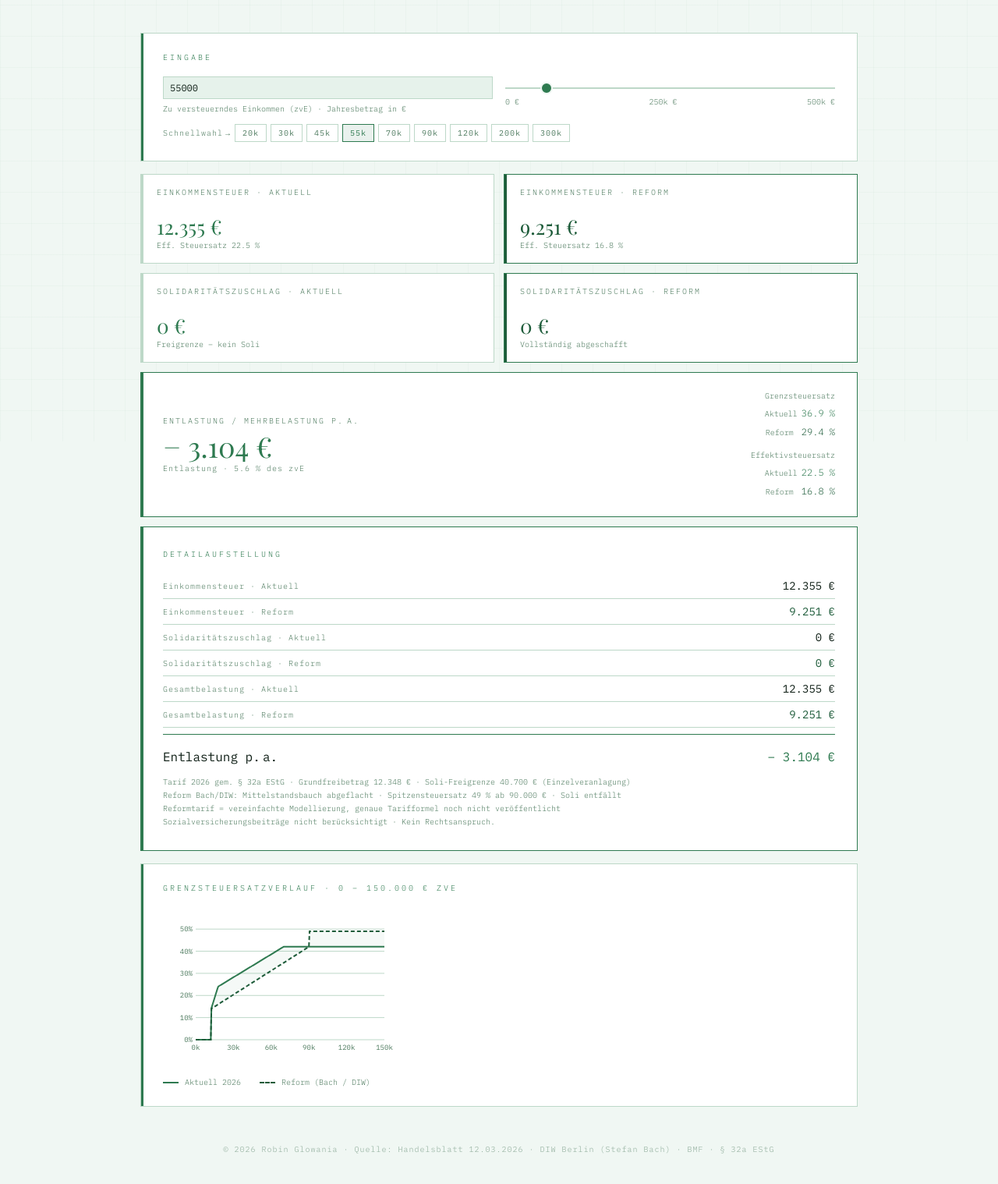
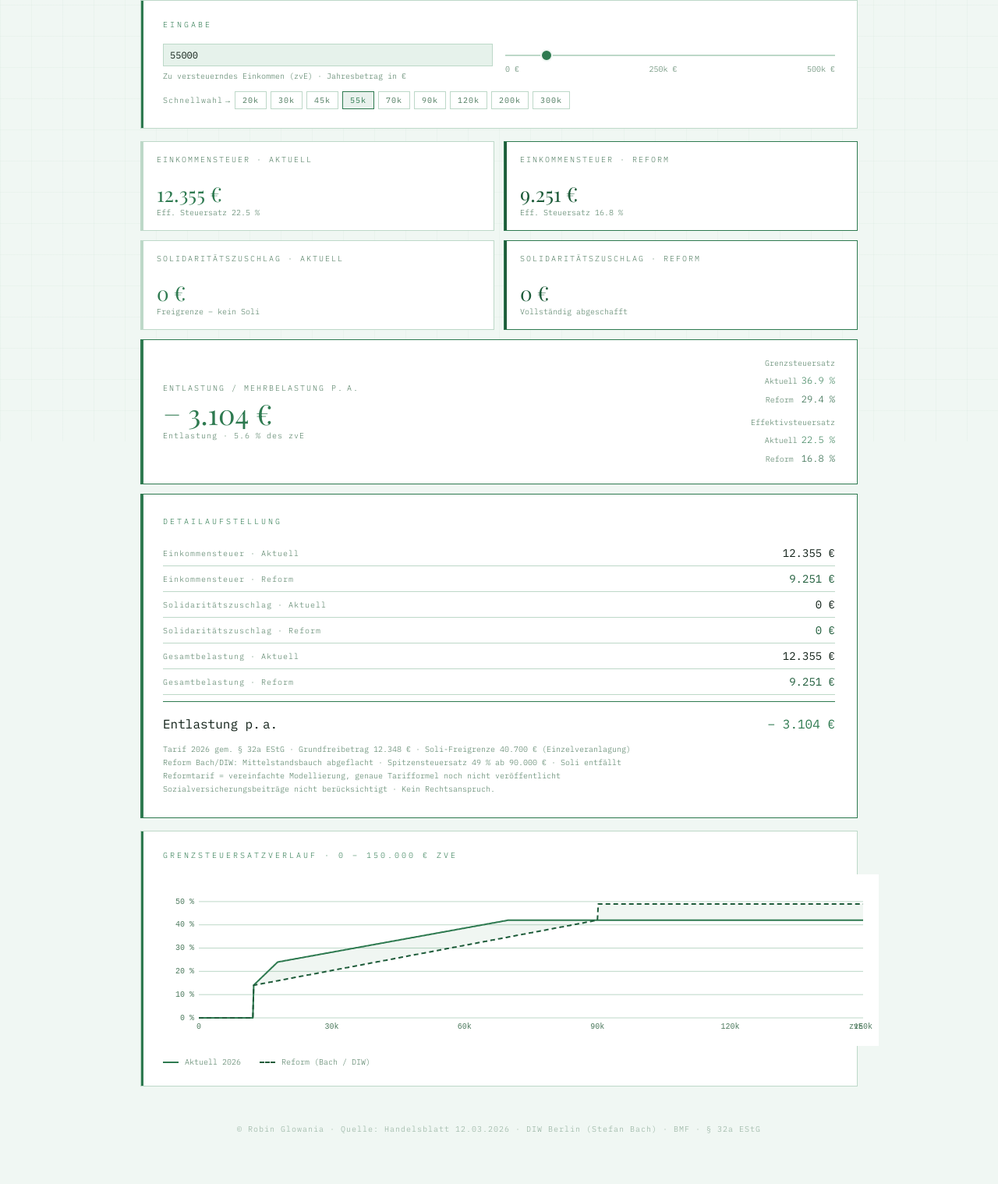
Before and after one commit to rglowania/steuerreform-rechner, a plain HTML site: page index.html in a window 1280 px wide. Shown: the part 234-1752 px from the top of the page at 78% size. Drawn offline with nearby package versions, Linux system fonts and the light colour scheme.

Commit message:
Add files via upload

```diff
--- a/index.html
+++ b/index.html
@@ -383,7 +383,6 @@ input[type=range]::-webkit-slider-thumb{
 
   <!-- HEADER -->
   <header>
-    <div class="badge">§ 32a EStG &middot; Reformvorschlag DIW</div>
     <h1>Steuerreform<span>-Rechner</span></h1>
     <p class="subtitle">
       Aktueller Tarif 2026 vs. Bach/DIW-Vorschlag<br>
@@ -519,7 +518,7 @@ input[type=range]::-webkit-slider-thumb{
   <!-- CARD: Chart -->
   <div class="card">
     <div class="card-title">Grenzsteuersatzverlauf &middot; 0 – 150.000 &euro; zvE</div>
-    <canvas id="chart" height="200"></canvas>
+    <canvas id="chart" style="display:block;width:100%;"></canvas>
     <div class="chart-legend">
       <div class="legend-item">
         <div class="legend-line solid"></div>
@@ -534,7 +533,7 @@ input[type=range]::-webkit-slider-thumb{
 
 </div><!-- /.container -->
 
-<footer>&copy; 2026 Robin Glowania &middot; Quelle: Handelsblatt 12.03.2026 &middot; DIW Berlin (Stefan Bach) &middot; BMF &middot; § 32a EStG</footer>
+<footer>&copy; Robin Glowania &middot; Quelle: Handelsblatt 12.03.2026 &middot; DIW Berlin (Stefan Bach) &middot; BMF &middot; § 32a EStG</footer>
 
 <!-- ════════════════════════════════════════════════════════════
      JAVASCRIPT — Theme-Block nie ändern
@@ -714,78 +713,146 @@ function calculate() {
 }
 
 // ── Chart ──────────────────────────────────────────────────────
-function getCSSVar(name) {
-  return getComputedStyle(document.documentElement).getPropertyValue(name).trim();
+// Resolve CSS variable to a usable color string with fallback
+function cssColor(name, fallback) {
+  var v = getComputedStyle(document.documentElement).getPropertyValue(name).trim();
+  return v || fallback;
 }
 
 function updateChart(markerZvE) {
   var canvas = document.getElementById('chart');
   var ctx = canvas.getContext('2d');
-  var W = canvas.offsetWidth || 860;
-  var H = 200;
+
+  // Sizing: use offsetWidth, fixed logical height
+  var W = canvas.parentElement.clientWidth || 800;
+  var H = 220;
   var dpr = window.devicePixelRatio || 1;
-  canvas.width  = W * dpr;
-  canvas.height = H * dpr;
+  canvas.style.width  = W + 'px';
+  canvas.style.height = H + 'px';
+  canvas.width  = Math.round(W * dpr);
+  canvas.height = Math.round(H * dpr);
+  ctx.setTransform(1,0,0,1,0,0);
   ctx.scale(dpr, dpr);
   ctx.clearRect(0, 0, W, H);
 
-  var pad = {top:14,right:16,bottom:30,left:42};
+  var pad = {top:20, right:20, bottom:36, left:46};
   var cw = W - pad.left - pad.right;
-  var ch = H - pad.top - pad.bottom;
+  var ch = H - pad.top  - pad.bottom;
   var maxX = 150000, maxY = 55;
 
-  var xp = function(v){ return pad.left + (v/maxX)*cw; };
-  var yp = function(v){ return pad.top + ch - (v/maxY)*ch; };
+  var xp = function(v){ return pad.left + (v / maxX) * cw; };
+  var yp = function(v){ return pad.top  + ch - (v / maxY) * ch; };
 
-  var ca  = getCSSVar('--accent');
-  var cal = getCSSVar('--accent-lt');
-  var cb  = getCSSVar('--border');
-  var cm  = getCSSVar('--text-muted');
+  // Colors — read from CSS vars with safe fallbacks
+  var isDark = !document.documentElement.getAttribute('data-theme')
+    ? window.matchMedia('(prefers-color-scheme: dark)').matches
+    : document.documentElement.getAttribute('data-theme') !== 'light';
 
-  // Grid
-  ctx.font = '9px IBM Plex Mono, monospace';
+  var CA  = isDark ? '#5d9e7a' : '#2e7a50';   // --accent
+  var CAL = isDark ? '#89c4a2' : '#1e5c3a';   // --accent-lt
+  var CB  = isDark ? '#213328' : '#bdd8c8';   // --border
+  var CM  = isDark ? '#6e9480' : '#4d7a5e';   // --text-muted
+  var BG  = isDark ? '#13201a' : '#ffffff';   // --surface
+
+  // ── Background
+  ctx.fillStyle = BG;
+  ctx.fillRect(0, 0, W, H);
+
+  // ── Horizontal grid lines + Y labels
+  ctx.font = '10px monospace';
+  ctx.textBaseline = 'middle';
   for (var g = 0; g <= 50; g += 10) {
-    ctx.strokeStyle = cb; ctx.lineWidth = 1; ctx.setLineDash([]);
-    ctx.beginPath(); ctx.moveTo(pad.left, yp(g)); ctx.lineTo(pad.left+cw, yp(g)); ctx.stroke();
-    ctx.fillStyle = cm; ctx.textAlign = 'right';
-    ctx.fillText(g+'%', pad.left-4, yp(g)+3);
-  }
-  ctx.textAlign = 'center'; ctx.fillStyle = cm;
-  for (var v = 0; v <= 150000; v += 30000) {
-    ctx.fillText((v/1000)+'k', xp(v), H-pad.bottom+13);
+    ctx.strokeStyle = CB;
+    ctx.lineWidth = 1;
+    ctx.setLineDash([]);
+    ctx.beginPath();
+    ctx.moveTo(pad.left, yp(g));
+    ctx.lineTo(pad.left + cw, yp(g));
+    ctx.stroke();
+    ctx.fillStyle = CM;
+    ctx.textAlign = 'right';
+    ctx.fillText(g + ' %', pad.left - 6, yp(g));
   }
 
-  // Data
-  var pts = [];
-  for (var z = 0; z <= 150000; z += 500) {
-    pts.push({z:z, gC:grenzCurrent(z)*100, gR:grenzReform(z)*100});
+  // ── X axis labels
+  ctx.textBaseline = 'top';
+  ctx.textAlign = 'center';
+  ctx.fillStyle = CM;
+  for (var v = 0; v <= 150000; v += 30000) {
+    var label = v === 0 ? '0' : (v/1000) + 'k';
+    ctx.fillText(label, xp(v), H - pad.bottom + 6);
   }
 
-  // Shade between lines
+  // ── X axis label unit
+  ctx.textAlign = 'right';
+  ctx.fillText('zvE', pad.left + cw, H - pad.bottom + 6);
+
+  // ── Data points
+  var pts = [];
+  for (var z = 0; z <= 150000; z += 200) {
+    pts.push({ z: z, gC: grenzCurrent(z) * 100, gR: grenzReform(z) * 100 });
+  }
+
+  // ── Shade between lines (reform lower = relief area)
   ctx.beginPath();
-  pts.forEach(function(d,i){ i===0?ctx.moveTo(xp(d.z),yp(d.gC)):ctx.lineTo(xp(d.z),yp(d.gC)); });
-  for (var i=pts.length-1;i>=0;i--){ ctx.lineTo(xp(pts[i].z),yp(pts[i].gR)); }
+  pts.forEach(function(d, i) {
+    i === 0 ? ctx.moveTo(xp(d.z), yp(d.gC)) : ctx.lineTo(xp(d.z), yp(d.gC));
+  });
+  for (var i = pts.length - 1; i >= 0; i--) {
+    ctx.lineTo(xp(pts[i].z), yp(pts[i].gR));
+  }
   ctx.closePath();
-  ctx.fillStyle = 'rgba(93,158,122,0.06)';
+  ctx.fillStyle = isDark ? 'rgba(93,158,122,0.10)' : 'rgba(46,122,80,0.07)';
   ctx.fill();
 
-  // Aktuell
-  ctx.beginPath(); ctx.strokeStyle=ca; ctx.lineWidth=2; ctx.setLineDash([]);
-  pts.forEach(function(d,i){ i===0?ctx.moveTo(xp(d.z),yp(d.gC)):ctx.lineTo(xp(d.z),yp(d.gC)); });
+  // ── Line: aktuell (solid)
+  ctx.beginPath();
+  ctx.strokeStyle = CA;
+  ctx.lineWidth = 2;
+  ctx.lineJoin = 'round';
+  ctx.setLineDash([]);
+  pts.forEach(function(d, i) {
+    i === 0 ? ctx.moveTo(xp(d.z), yp(d.gC)) : ctx.lineTo(xp(d.z), yp(d.gC));
+  });
   ctx.stroke();
 
-  // Reform
-  ctx.beginPath(); ctx.strokeStyle=cal; ctx.lineWidth=2; ctx.setLineDash([5,3]);
-  pts.forEach(function(d,i){ i===0?ctx.moveTo(xp(d.z),yp(d.gR)):ctx.lineTo(xp(d.z),yp(d.gR)); });
-  ctx.stroke(); ctx.setLineDash([]);
+  // ── Line: reform (dashed)
+  ctx.beginPath();
+  ctx.strokeStyle = CAL;
+  ctx.lineWidth = 2;
+  ctx.lineJoin = 'round';
+  ctx.setLineDash([6, 4]);
+  pts.forEach(function(d, i) {
+    i === 0 ? ctx.moveTo(xp(d.z), yp(d.gR)) : ctx.lineTo(xp(d.z), yp(d.gR));
+  });
+  ctx.stroke();
+  ctx.setLineDash([]);
 
-  // Marker
-  if (markerZvE !== undefined && markerZvE <= maxX) {
-    ctx.strokeStyle = ca+'55'; ctx.lineWidth=1; ctx.setLineDash([3,3]);
+  // ── Current zvE marker (vertical line)
+  if (markerZvE !== undefined && markerZvE > 0 && markerZvE <= maxX) {
+    ctx.strokeStyle = CA;
+    ctx.globalAlpha = 0.3;
+    ctx.lineWidth = 1;
+    ctx.setLineDash([3, 4]);
     ctx.beginPath();
     ctx.moveTo(xp(markerZvE), pad.top);
-    ctx.lineTo(xp(markerZvE), pad.top+ch);
-    ctx.stroke(); ctx.setLineDash([]);
+    ctx.lineTo(xp(markerZvE), pad.top + ch);
+    ctx.stroke();
+    ctx.setLineDash([]);
+    ctx.globalAlpha = 1;
+
+    // Dot on each line at marker
+    var gcM = grenzCurrent(markerZvE) * 100;
+    var grM = grenzReform(markerZvE)  * 100;
+    [{ y: gcM, c: CA }, { y: grM, c: CAL }].forEach(function(pt) {
+      ctx.beginPath();
+      ctx.arc(xp(markerZvE), yp(pt.y), 4, 0, Math.PI * 2);
+      ctx.fillStyle = BG;
+      ctx.fill();
+      ctx.strokeStyle = pt.c;
+      ctx.lineWidth = 2;
+      ctx.stroke();
+    });
   }
 }
 
```
